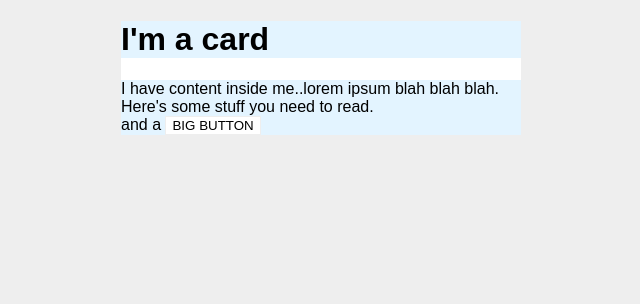
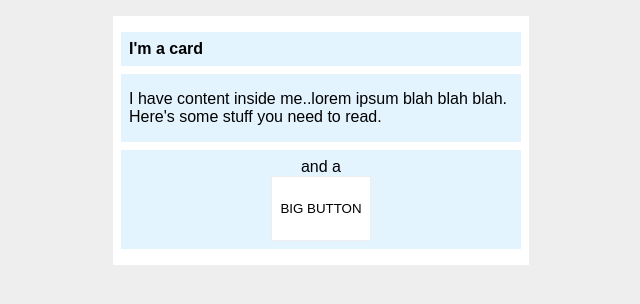
Before and after one commit to sshettyv/TOP, a plain HTML site: page css-exercises/margin-and-padding/margin-and-padding-2/index.html in a window 1280 px wide. Shown: the whole page, without its empty margins (319-959 px from the left). Drawn offline with Linux system fonts and the light colour scheme.

Commit message:
margin and padding ex

```diff
--- a/css-exercises/margin-and-padding/margin-and-padding-2/style.css
+++ b/css-exercises/margin-and-padding/margin-and-padding-2/style.css
@@ -7,21 +7,34 @@ body {
   width: 400px;
   background: #fff;
   margin: 16px auto;
+  padding: 8px;
 }
 
 .title {
   background: #e3f4ff;
+  margin: 8px auto;
+  font-size: 16px;
+  padding: 8px 8px;
 }
 
 .content {
   background: #e3f4ff;
+  margin: 8px auto;
+  padding: 16px 8px;
 }
 
 .button-container {
   background: #e3f4ff;
+  margin: 8px auto;
+  padding: 8px;
+  text-align: center;
+
 }
 
 button {
   background: white;
   border: 1px solid #eee;
+  padding:24px 8px ;
+  display: block;
+  margin: auto;
 }
```
Also changed, not shown: css-exercises/margin-and-padding/margin-and-padding-1/style.css (+5 -5 lines).
